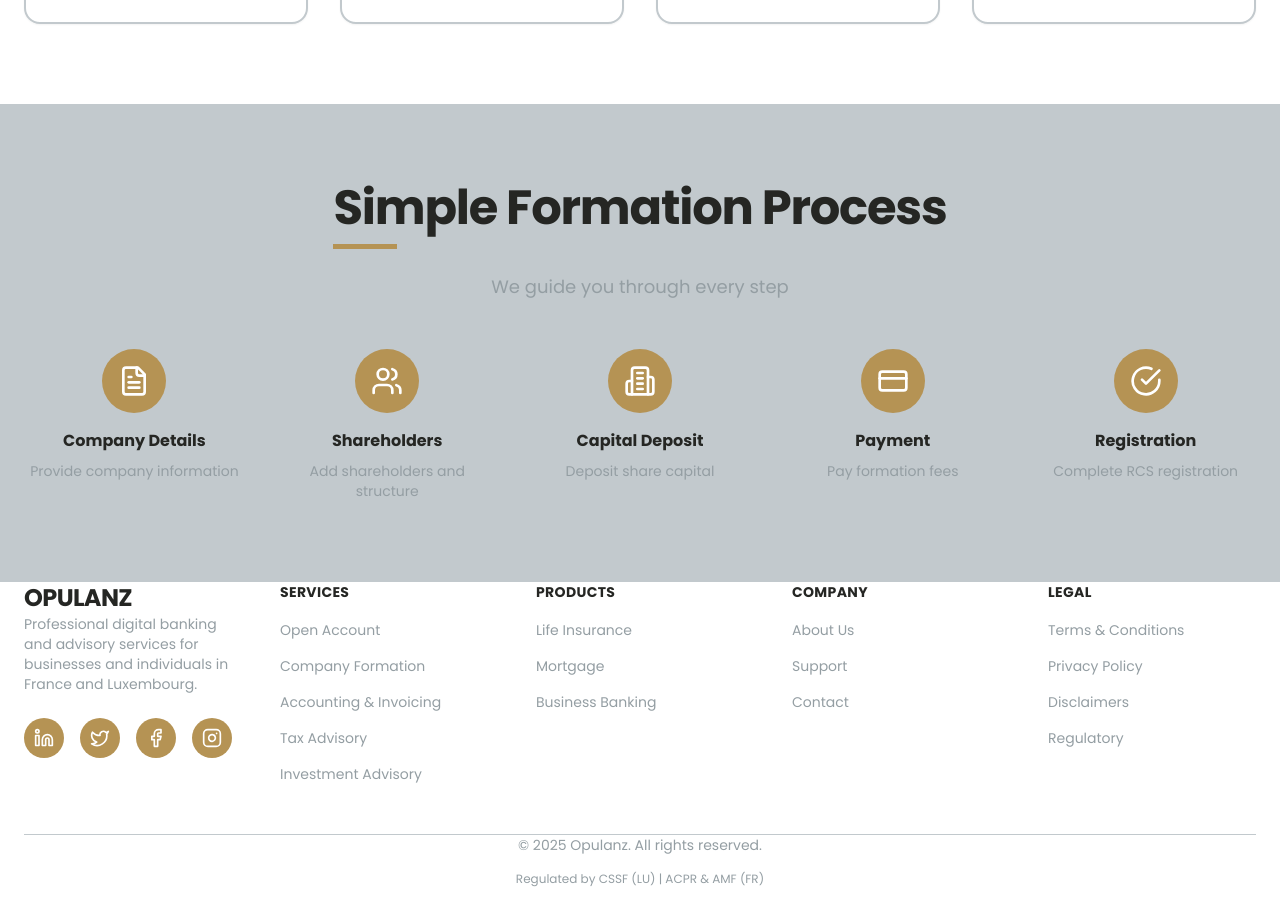
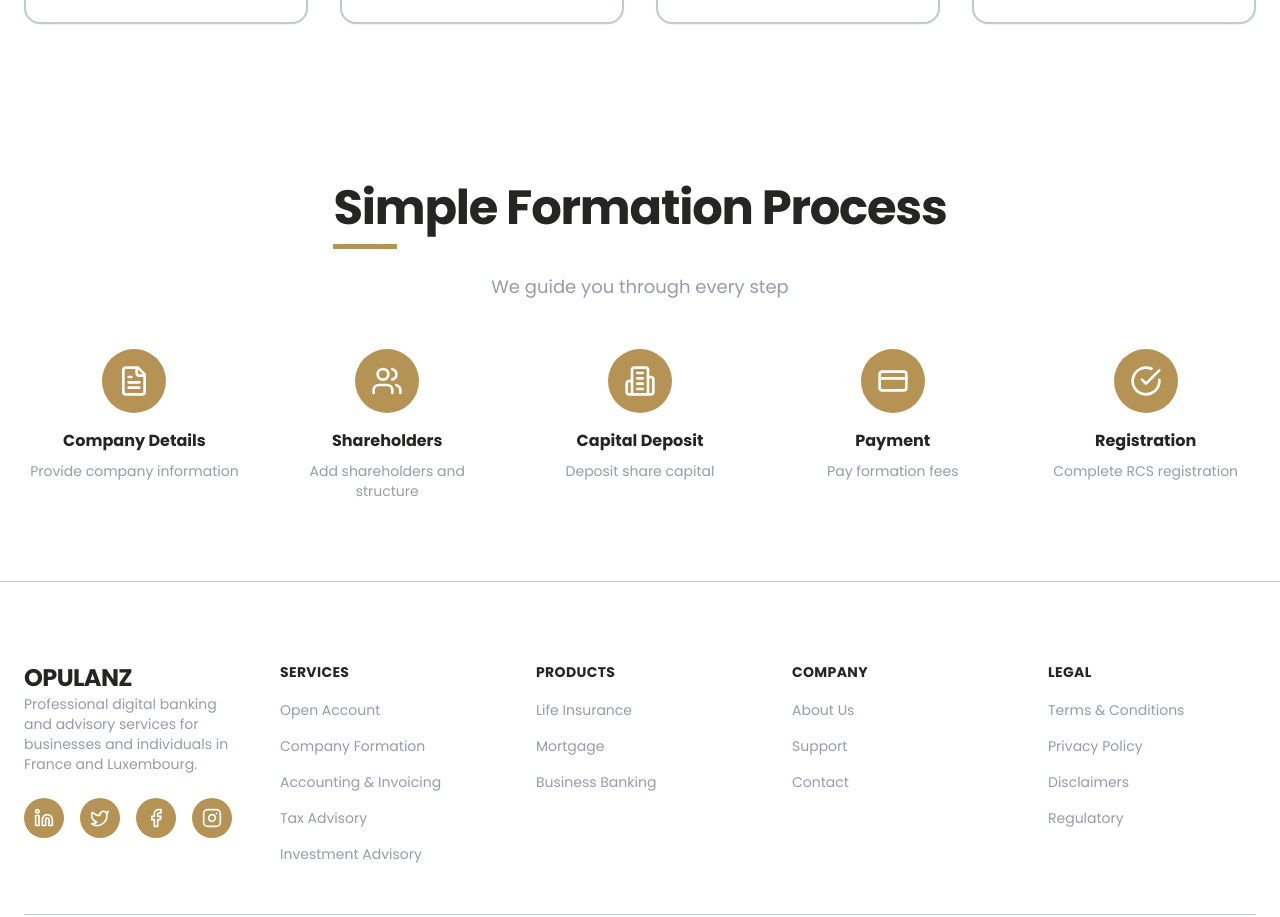
Before and after one commit to TAJKING10/opulanzbanking, a Next.js app: page /en/company-formation in a window 1280 px wide. Shown: the part 1234-2151 px from the top of the page. Before the commit the page ends 2121 px from the top, so only its background shows below. Built offline with nearby package versions, Linux system fonts and the light colour scheme.

Commit message:
Footer space updated and the backgroung updated

```diff
--- a/app/[locale]/company-formation/page.tsx
+++ b/app/[locale]/company-formation/page.tsx
@@ -159,7 +159,7 @@
       </section>
 
       {/* Process Overview */}
-      <section className="bg-brand-grayLight py-20">
+      <section className="bg-white py-20">
         <div className="container mx-auto max-w-7xl px-6">
           <SectionHeading
             title="Simple Formation Process"
--- a/shared/components/footer.tsx
+++ b/shared/components/footer.tsx
@@ -20,7 +20,7 @@
 
   return (
     <footer className="border-t border-brand-grayLight bg-white">
-      <div className="container mx-auto max-w-7xl px-6 py-16">
+      <div className="container mx-auto max-w-7xl px-6 py-20">
         <div className="grid gap-12 md:grid-cols-2 lg:grid-cols-5">
           {/* Brand Column */}
           <div className="lg:col-span-1">
```
